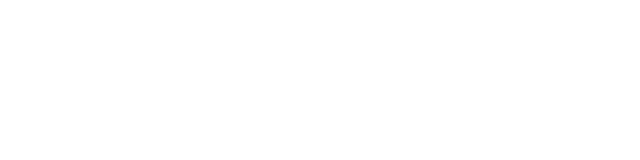
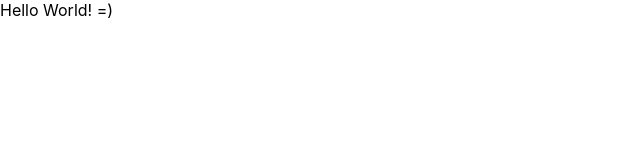
Before and after one commit to lucila-b/reward-store, a React (Create React App) app: page / in a window 1280 px wide. Shown: the top 160 px of the page, without its empty margins (0-640 px from the left). Built offline with nearby package versions, Linux system fonts and the light colour scheme.

Commit message:
Cambio en div de App.js prueba de git

```diff
--- a/src/App.js
+++ b/src/App.js
@@ -3,8 +3,8 @@
 
 function App() {
   return (
-    <div className="App">
-
+    <div>
+      Hello World! =)
     </div>
   );
 }
```
